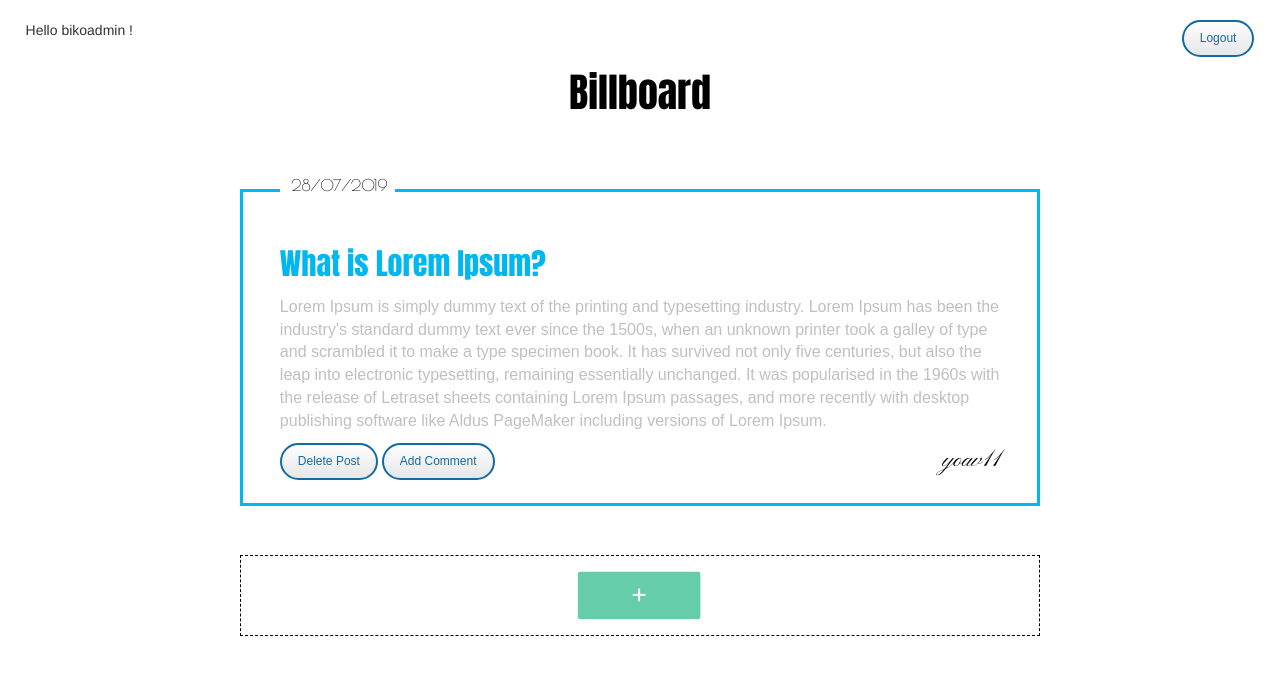
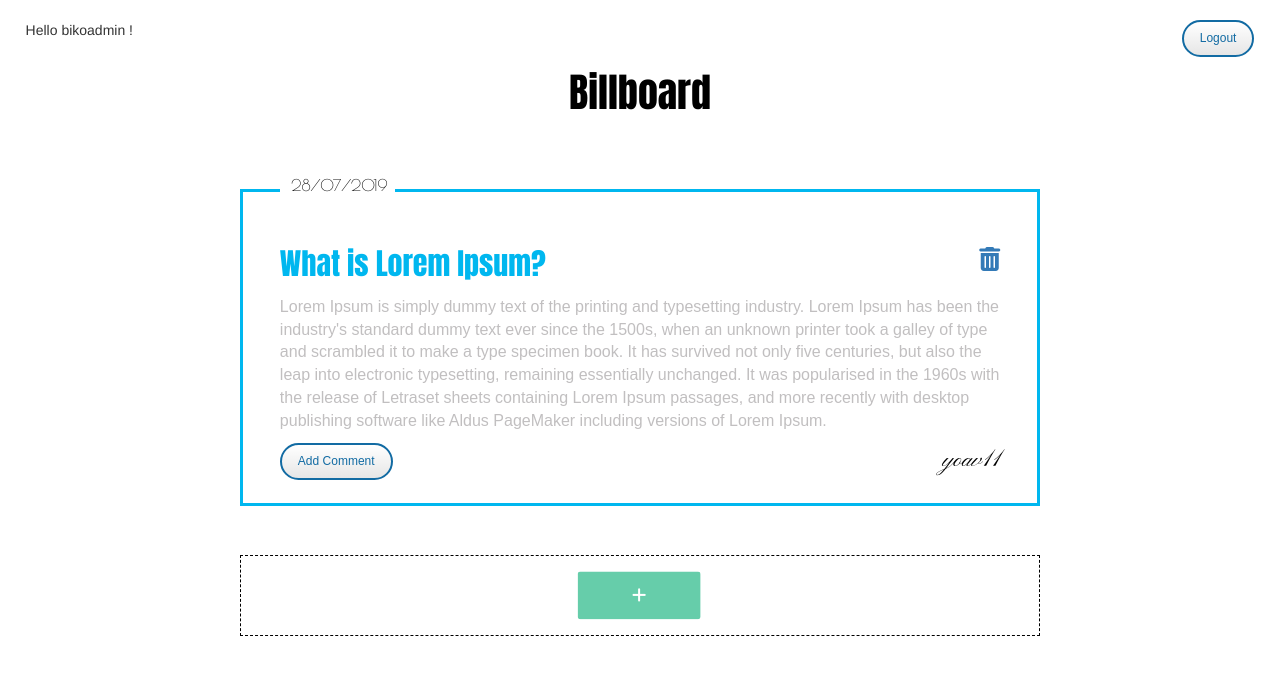
Before and after one commit to Biko004/socialboard, a Django app: page / in a window 1280 px wide. Shown: the top 675 px of the page. Run offline with Django 3.2, Linux system fonts and the light colour scheme; a user stored in the database is signed in; data comes from the database, SQL or seed files in the repository; both versions use the stored data as it was after the commit; data that the repository does not hold is empty; some libraries are stand-ins or nearby versions.

Commit message:
comment delete added

```diff
--- a/board/static/css/style.css
+++ b/board/static/css/style.css
@@ -248,3 +248,13 @@ body{
 .showfield{
     display: inline-block;
 }
+
+.delete_post{
+    font-size: 24px;
+    float: right;
+    cursor: pointer;
+}
+
+.delete_comment{
+    cursor: pointer;
+}
--- a/board/static/js/javascript.js
+++ b/board/static/js/javascript.js
@@ -5,12 +5,11 @@ board = {};
 
 
 board.updateall = function(){
-
         $(".comments").hide();
         $(".newcommentbox").hide();
         $(".delete_post").bind("click",board.delete_post);
         $(".showcomments").bind("click",board.showcomments);
-
+        $(".delete_comment").bind("click",board.delete_comment);
         $("#closebtn").bind("click",board.cancelnewmsg);
         $(".addcomment").bind("click",board.addcomment);
         $(".confirmcommentbtn").bind("click",board.sendnewcomment);
@@ -19,7 +18,6 @@ board.updateall = function(){
 
 
 board.delete_post = function(){
-
     $(this).closest("fieldset").slideUp();
     $.ajax("/board/"+this.id,{
         type: "POST",
@@ -30,12 +28,22 @@ board.delete_post = function(){
     });
 };
 
+board.delete_comment = function(){
+    id = this.id;
+    console.log(id)
+    $.ajax("/board/comment/"+this.id,{
+        type: "POST",
+        data:{"comment_id":this.id},
+        success: function(data){
+        $("#commenttext_"+id).remove();
+        }
+    });
+};
+
 board.addnewpost = function(){
     $("#newpostbtn").slideUp();
     $("#newpostdiv").slideDown();
     $("#confirmbox").slideDown();
-
-
 };
 
 board.cancelnewmsg = function(){
@@ -85,6 +93,7 @@ board.hidecomments = function(){
 board.addcomment = function(){
     $(this).hide();
     $(this).next("div").next("div").slideDown();
+
 };
 
 board.sendnewcomment = function(){
@@ -100,7 +109,9 @@ board.sendnewcomment = function(){
     },
     success: function(data)
     {
+        $("#showcomment_"+addbtnid).show();
         $("#commentbox_"+addbtnid).html($("#commentbox_"+addbtnid).html() + data)
+        board.updateall();
     }});
 
 };
@@ -138,6 +149,7 @@ board.start = function(){
         $(".confirmcommentbtn").bind("click",board.sendnewcomment);
         $(".clostcomment").bind("click",board.closenewcomment);
         $("#newpostdate").text(board.formatDate(new Date));
+        $(".delete_comment").bind("click",board.delete_comment);
     })
 
 
--- a/board/templates/board/comment.html
+++ b/board/templates/board/comment.html
@@ -1,4 +1,4 @@
 
 
-<p class="commenttext">
-    <strong>{{ comment.comment_text }}</strong>, {{ comment.comment_author }}</p>
+<p class="commenttext_{{ comment.id }}">
+        <p id="commenttext_{{ comment.id }}"><strong>{{ comment.comment_text }}</strong>, {{ comment.comment_author }} <a class="delete_comment" id="{{ comment.id }}"><i class="fa fa-trash" aria-hidden="true"></i></a></p>
--- a/board/templates/board/index.html
+++ b/board/templates/board/index.html
@@ -4,6 +4,7 @@
     {% load staticfiles %}
     <link rel="stylesheet" type="text/css" href="{% static 'bootstrap/css/bootstrap.min.css' %}">
     <link rel="stylesheet" type="text/css" href="{% static 'css/style.css' %}">
+    <link href="https://stackpath.bootstrapcdn.com/font-awesome/4.7.0/css/font-awesome.min.css" rel="stylesheet" integrity="sha384-wvfXpqpZZVQGK6TAh5PVlGOfQNHSoD2xbE+QkPxCAFlNEevoEH3Sl0sibVcOQVnN" crossorigin="anonymous">
     <meta charset="UTF-8">
     <title>Biko's Billboard</title>
 </head>
@@ -21,18 +22,18 @@
             {% for post in posts %}
                 <fieldset class="post_div center-block">
                     <legend><p class="pubdate">{{ post.post_pub_date|date:"d/m/Y" }}</p></legend>
+                    <a class="delete_post" id="{{ post.id }}"><i class="fa fa-trash" aria-hidden="true"></i></a>
                     <p class="posttitle">{{ post.post_title }}</p>
                     <p class="postmsg">{{ post.post_desc }}</p>
                     <p class="postauthor">{{ post.post_author }}</p>
-                    <button class="delete_post btn" id="{{ post.id }}">Delete Post</button>
 
-                    <button class="showcomments btn {% if post.comment_set.all %} showfield {% endif %}" id="showcommnt">Show Comments</button>
+
+                    <button class="showcomments btn {% if post.comment_set.all %} showfield {% endif %}" id="showcomment_{{ post.id }}">Show Comments</button>
                     <button class="addcomment btn" id="add_{{ post.id }}">Add Comment</button>
                     <div class="comments" id="commentbox_{{ post.id }}">
 
                         {% for comment in post.comment_set.all %}
-                            <p class="commenttext">
-                                <strong>{{ comment.comment_text }}</strong>, {{ comment.comment_author }}</p>
+                            <p id="commenttext_{{ comment.id }}"><strong>{{ comment.comment_text }}</strong>, {{ comment.comment_author }} <a class="delete_comment" id="{{ comment.id }}"><i class="fa fa-trash" aria-hidden="true"></i></a></p>
                         {% endfor %}
                     </div>
 
--- a/board/urls.py
+++ b/board/urls.py
@@ -8,6 +8,7 @@ urlpatterns = [
 url(r'^$', views.index, name='index'),
 url(r'^register/$', views.UserFormView.as_view(), name='register'),
 url(r'^[0-9]+$', views.delete_post, name='delete post'),
+url(r'^comment/[0-9]+$', views.delete_comment, name='delete comment'),
 url(r'^newpost$', views.newpost, name='new post'),
 url(r'^newcomment$', views.newcomment, name='new comment')
 ]
--- a/board/views.py
+++ b/board/views.py
@@ -41,6 +41,13 @@ def newcomment(request):
     comment = Comment.objects.create(comment_text=commenttext, comment_author=commentauthor, post_id=post_id)
     return render(request, 'board/comment.html', {'comment':comment})
 
+@csrf_exempt
+def delete_comment(request):
+    comment_id = request.POST.get("comment_id")
+    comment = Comment.objects.get(id=comment_id)
+    comment.delete()
+    return HttpResponse("success")
+
 class UserFormView(View):
     form_class = UserForm
     template_name = 'board/registeration_form.html'
```
Also changed, not shown: board/templates/board/post.html (+3 -4 lines), db.sqlite3.
